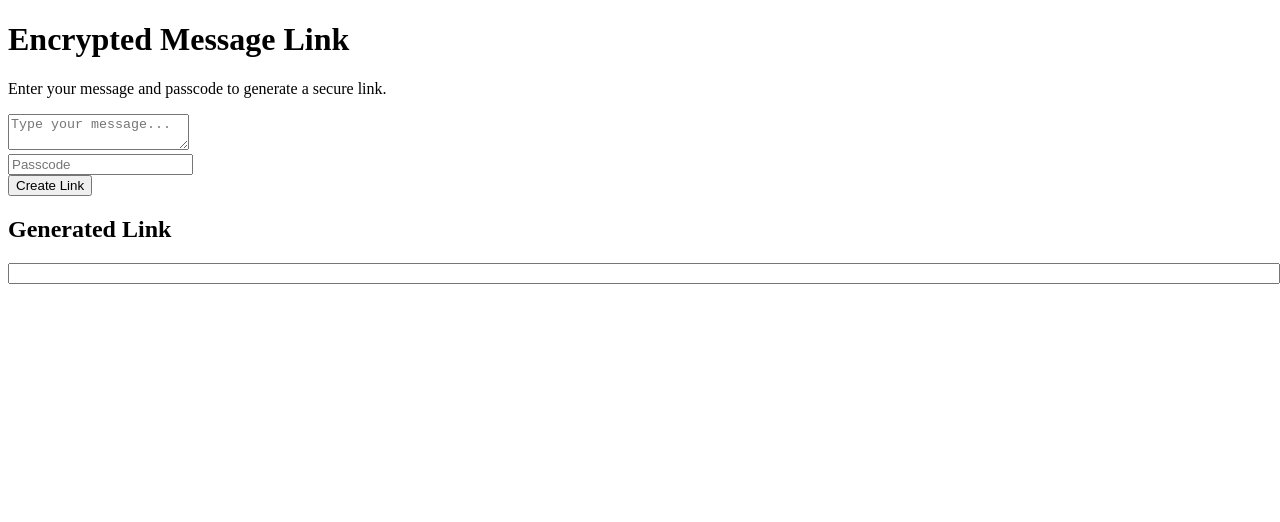
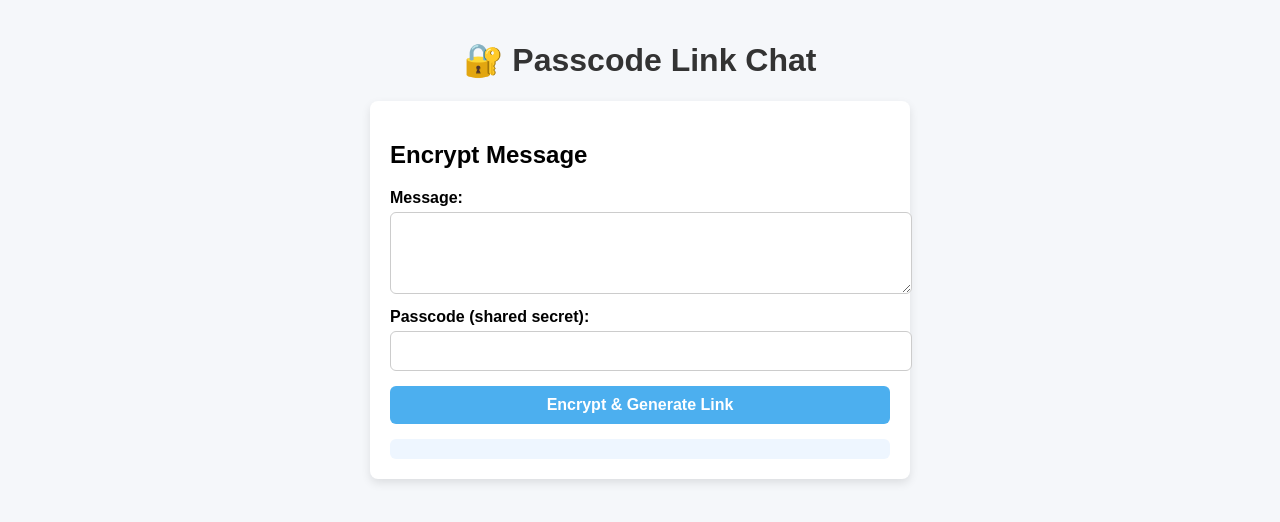
Before and after one commit to Systechglobal/passcode-link-app, a website: page public/index.html in a window 1280 px wide. Drawn offline with Linux system fonts and the light colour scheme.

Commit message:
Update index.html

```diff
--- a/public/index.html
+++ b/public/index.html
@@ -1,20 +1,106 @@
+
 <!DOCTYPE html>
 <html lang="en">
 <head>
   <meta charset="UTF-8" />
-  <meta name="viewport" content="width=device-width, initial-scale=1.0"/>
-  <title>Encrypted Message Link</title>
+  <meta name="viewport" content="width=device-width, initial-scale=1.0" />
+  <title>Passcode Link Chat</title>
+  <style>
+    body {
+      font-family: Arial, sans-serif;
+      background: #f5f7fa;
+      margin: 0;
+      padding: 20px;
+    }
+    h1 {
+      color: #333;
+      text-align: center;
+    }
+    form {
+      background: #fff;
+      padding: 20px;
+      margin: 20px auto;
+      border-radius: 8px;
+      max-width: 500px;
+      box-shadow: 0 4px 10px rgba(0,0,0,0.1);
+    }
+    label {
+      display: block;
+      margin-top: 10px;
+      font-weight: bold;
+    }
+    input, textarea, button {
+      width: 100%;
+      padding: 10px;
+      margin-top: 5px;
+      border-radius: 6px;
+      border: 1px solid #ccc;
+      font-size: 1em;
+    }
+    button {
+      background: #4cafef;
+      border: none;
+      color: white;
+      font-weight: bold;
+      cursor: pointer;
+      margin-top: 15px;
+    }
+    button:hover {
+      background: #3a9dd8;
+    }
+    #encryptedOutput, #decryptedOutput {
+      margin-top: 15px;
+      padding: 10px;
+      background: #eef6ff;
+      border-radius: 6px;
+      font-size: 0.95em;
+      word-break: break-word;
+    }
+    #copyButton {
+      background: #28a745;
+      margin-top: 10px;
+    }
+    #copyButton:hover {
+      background: #218838;
+    }
+    #pastePasscode {
+      background: #6c757d;
+      margin-top: 10px;
+    }
+    #pastePasscode:hover {
+      background: #5a6268;
+    }
+  </style>
 </head>
 <body>
-  <h1>Encrypted Message Link</h1>
-  <p>Enter your message and passcode to generate a secure link.</p>
+  <h1>🔐 Passcode Link Chat</h1>
 
-  <textarea id="message" placeholder="Type your message..."></textarea><br>
-  <input type="password" id="passcode" placeholder="Passcode"><br>
-  <button onclick="createLink()">Create Link</button>
+  <!-- Encrypt Form -->
+  <form id="encryptForm">
+    <h2>Encrypt Message</h2>
+    <label for="message">Message:</label>
+    <textarea id="message" rows="4" required></textarea>
 
-  <h2>Generated Link</h2>
-  <input type="text" id="link" readonly style="width:100%"/>
+    <label for="passcode">Passcode (shared secret):</label>
+    <input type="password" id="passcode" required />
+
+    <button type="submit">Encrypt & Generate Link</button>
+    <div id="encryptedOutput"></div>
+    <button type="button" id="copyButton" style="display:none;">📋 Copy Link</button>
+  </form>
+
+  <!-- Decrypt Form -->
+  <form id="decryptForm" style="display:none;">
+    <h2>Decrypt Message</h2>
+    <label for="decryptPasscode">Enter Passcode:</label>
+    <input type="password" id="decryptPasscode" required />
+
+    <!-- Paste from clipboard button -->
+    <button type="button" id="pastePasscode">📋 Paste from Clipboard</button>
+
+    <button type="submit">Decrypt</button>
+    <div id="decryptedOutput"></div>
+  </form>
 
   <script src="app.js"></script>
 </body>
```
